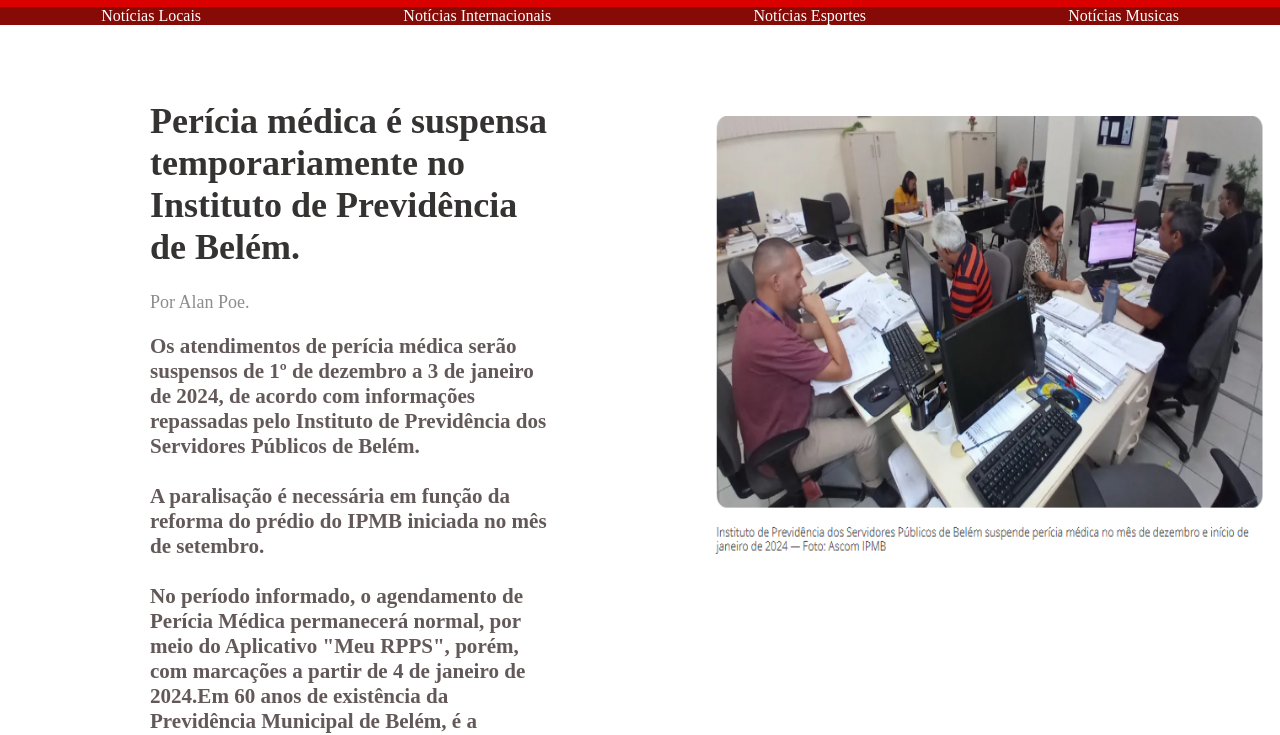
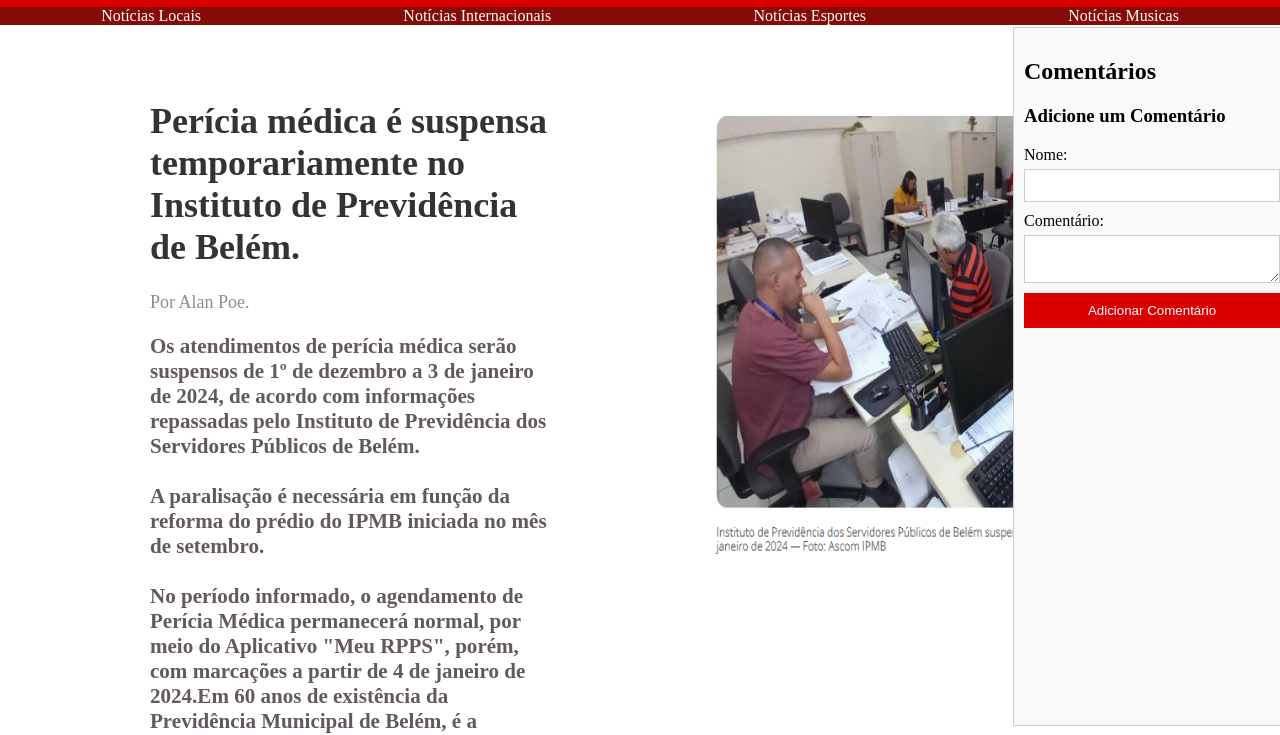
Before and after one commit to DeivisonTavares/Portal_De_Noticias, a plain HTML site: page site/tela_locais/tela_locais.html in a window 1280 px wide. Shown: the part 74-809 px from the top of the page. Drawn offline with Linux system fonts and the light colour scheme.

Commit message:
Alteração dos comentários

```diff
--- a/site/tela_esportes/tela_esporte.css
+++ b/site/tela_esportes/tela_esporte.css
@@ -106,3 +106,58 @@ body {
 .Item_4 {
     cursor: pointer;
 }
+
+.container_comentarios {
+    position: fixed;
+    bottom: 0;
+    left: 90%;
+    transform: translateX(-50%);
+    width: 20%;
+    background-color: #f9f9f9;
+    padding: 10px;
+    border: 1px solid #ccc;
+    z-index: 1000;
+}
+
+#comentarios_lista div {
+    border: 1px solid #ccc;
+    padding: 10px;
+    margin-bottom: 10px;
+    background-color: #f9f9f9;
+}
+
+#formComentario {
+    margin-top: 10px;
+    display: flex;
+    flex-direction: column;
+}
+
+#formComentario label {
+    margin-bottom: 5px;
+}
+
+#formComentario input,
+#formComentario textarea {
+    padding: 8px;
+    margin-bottom: 10px;
+    border: 1px solid #ccc;
+}
+
+#formComentario button {
+    padding: 10px;
+    background-color: #DB0000;
+    color: #fff;
+    cursor: pointer;
+    border: none;
+}
+
+#formComentario button:hover {
+    background-color: #A70000;
+}
+
+.centralizar {
+    justify-content: center;
+    position: absolute;
+    width: 100%;
+    margin-bottom: 80px;
+}
--- a/site/tela_inicial/style.css
+++ b/site/tela_inicial/style.css
@@ -97,15 +97,15 @@ body {
 }
 
 .container_comentarios {
-    margin-top: 20px;
-    position: absolute;
-    top: 81px;
-    right: 20px;
-    text-align: left;
-}
-
-#comentarios_lista {
-    margin-top: 10px;
+    position: fixed;
+    bottom: 0;
+    left: 90%;
+    transform: translateX(-50%);
+    width: 20%;
+    background-color: #f9f9f9;
+    padding: 10px;
+    border: 1px solid #ccc;
+    z-index: 1000;
 }
 
 #comentarios_lista div {
@@ -116,10 +116,9 @@ body {
 }
 
 #formComentario {
-    margin-top: 20px;
+    margin-top: 10px;
     display: flex;
     flex-direction: column;
-    max-width: 400px;
 }
 
 #formComentario label {
@@ -144,3 +143,10 @@ body {
 #formComentario button:hover {
     background-color: #A70000;
 }
+
+.centralizar {
+    justify-content: center;
+    position: absolute;
+    width: 100%;
+    margin-bottom: 80px;
+}
--- a/site/tela_internacional/tela_internacional.css
+++ b/site/tela_internacional/tela_internacional.css
@@ -156,3 +156,57 @@ body {
 #formComentario button:hover {
     background-color: #A70000;
 }
+.container_comentarios {
+    position: fixed;
+    bottom: 0;
+    left: 90%;
+    transform: translateX(-50%);
+    width: 20%;
+    background-color: #f9f9f9;
+    padding: 10px;
+    border: 1px solid #ccc;
+    z-index: 1000;
+}
+
+#comentarios_lista div {
+    border: 1px solid #ccc;
+    padding: 10px;
+    margin-bottom: 10px;
+    background-color: #f9f9f9;
+}
+
+#formComentario {
+    margin-top: 10px;
+    display: flex;
+    flex-direction: column;
+}
+
+#formComentario label {
+    margin-bottom: 5px;
+}
+
+#formComentario input,
+#formComentario textarea {
+    padding: 8px;
+    margin-bottom: 10px;
+    border: 1px solid #ccc;
+}
+
+#formComentario button {
+    padding: 10px;
+    background-color: #DB0000;
+    color: #fff;
+    cursor: pointer;
+    border: none;
+}
+
+#formComentario button:hover {
+    background-color: #A70000;
+}
+
+.centralizar {
+    justify-content: center;
+    position: absolute;
+    width: 100%;
+    margin-bottom: 80px;
+}
--- a/site/tela_locais/tela_locais.css
+++ b/site/tela_locais/tela_locais.css
@@ -156,3 +156,58 @@ body {
 #formComentario button:hover {
     background-color: #A70000;
 }
+
+.container_comentarios {
+    position: fixed;
+    bottom: 0;
+    left: 90%;
+    transform: translateX(-50%);
+    width: 20%;
+    background-color: #f9f9f9;
+    padding: 10px;
+    border: 1px solid #ccc;
+    z-index: 1000;
+}
+
+#comentarios_lista div {
+    border: 1px solid #ccc;
+    padding: 10px;
+    margin-bottom: 10px;
+    background-color: #f9f9f9;
+}
+
+#formComentario {
+    margin-top: 10px;
+    display: flex;
+    flex-direction: column;
+}
+
+#formComentario label {
+    margin-bottom: 5px;
+}
+
+#formComentario input,
+#formComentario textarea {
+    padding: 8px;
+    margin-bottom: 10px;
+    border: 1px solid #ccc;
+}
+
+#formComentario button {
+    padding: 10px;
+    background-color: #DB0000;
+    color: #fff;
+    cursor: pointer;
+    border: none;
+}
+
+#formComentario button:hover {
+    background-color: #A70000;
+}
+
+.centralizar {
+    justify-content: center;
+    position: absolute;
+    width: 100%;
+    margin-bottom: 80px;
+}
--- a/site/tela_locais/tela_locais.html
+++ b/site/tela_locais/tela_locais.html
@@ -75,3 +75,4 @@
 </body>
 </html>
 <script src="../Script/mudar_paginas.js"></script>
+<script src="../Script/carrossel.js"></script>
--- a/site/tela_musicas/tela_musicas.css
+++ b/site/tela_musicas/tela_musicas.css
@@ -111,3 +111,58 @@ body {
     color: blue;
     cursor: pointer;
 }
+
+.container_comentarios {
+    position: fixed;
+    bottom: 0;
+    left: 90%;
+    transform: translateX(-50%);
+    width: 20%;
+    background-color: #f9f9f9;
+    padding: 10px;
+    border: 1px solid #ccc;
+    z-index: 1000;
+}
+
+#comentarios_lista div {
+    border: 1px solid #ccc;
+    padding: 10px;
+    margin-bottom: 10px;
+    background-color: #f9f9f9;
+}
+
+#formComentario {
+    margin-top: 10px;
+    display: flex;
+    flex-direction: column;
+}
+
+#formComentario label {
+    margin-bottom: 5px;
+}
+
+#formComentario input,
+#formComentario textarea {
+    padding: 8px;
+    margin-bottom: 10px;
+    border: 1px solid #ccc;
+}
+
+#formComentario button {
+    padding: 10px;
+    background-color: #DB0000;
+    color: #fff;
+    cursor: pointer;
+    border: none;
+}
+
+#formComentario button:hover {
+    background-color: #A70000;
+}
+
+.centralizar {
+    justify-content: center;
+    position: absolute;
+    width: 100%;
+    margin-bottom: 80px;
+}
```
Also changed, not shown: site/tela_esportes/tela_esporte.html (+1 -0 lines), site/tela_internacional/tela_internacional.html (+1 -0 lines), site/tela_musicas/tela_musicas.html (+1 -0 lines).
